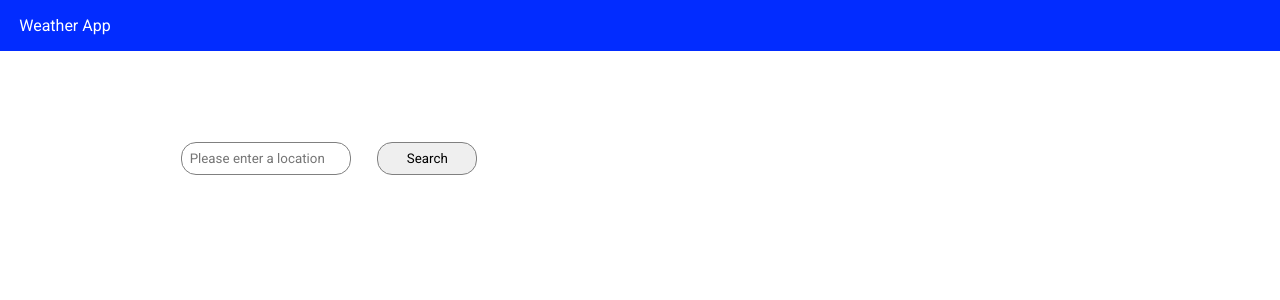
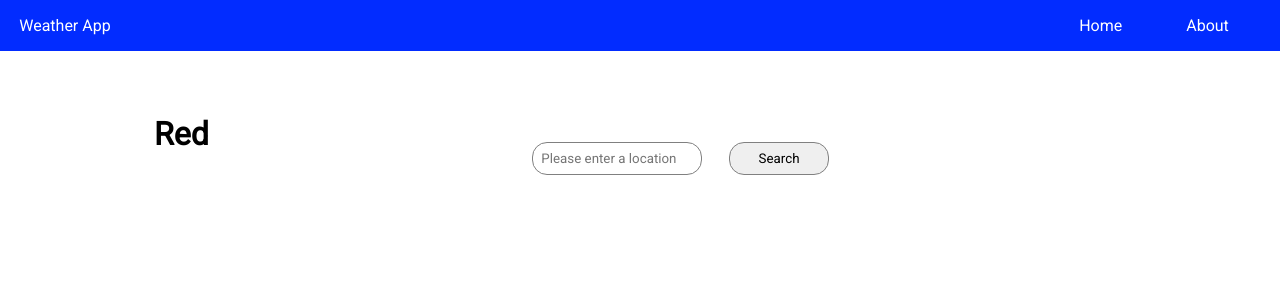
Before and after one commit to VincentLabor/weather-app, a React (Create React App) app: page / in a window 1280 px wide. Shown: the top 300 px of the page. Built offline with nearby package versions, Linux system fonts and the light colour scheme.

Commit message:
React router works properly now. Just need to reintroduce the components

```diff
--- a/package.json
+++ b/package.json
@@ -6,6 +6,7 @@
     "axios": "^0.19.0",
     "react": "^16.10.1",
     "react-dom": "^16.10.1",
+    "react-router-dom": "^5.1.2",
     "react-scripts": "3.1.2"
   },
   "scripts": {
--- a/src/App.css
+++ b/src/App.css
@@ -94,3 +94,28 @@ padding: 1em;
   padding: 4em;
   background: silver;
 }
+
+.navbar{
+  display: flex;
+  justify-content: space-between;
+  flex-direction: row;
+}
+
+.flex{
+  display: flex;
+}
+
+
+
+li{
+  list-style-type: none;
+}
+
+.page{
+  padding: 0 2em;
+}
+
+.navbar a{
+  text-decoration: none;
+  color: white;
+}
--- a/src/App.js
+++ b/src/App.js
@@ -1,10 +1,11 @@
 import React, { useState } from 'react';
 import Navbar from './Components/layout/Navbar';
-import Search from './Components/Locations/Search';
 import axios from 'axios'; // You have to install axios on your own.
-import CityWeather from './Components/Locations/CityWeather';
+import Home from './Components/Pages/Home';
 import './App.css';
 import Alert from './Components/layout/Alert';
+import About from './Components/Pages/About';
+import { BrowserRouter as Router, Switch, Link, Route } from 'react-router-dom';
 
 const App = () => {
 
@@ -44,22 +45,24 @@ const App = () => {
   }
 
   return (
-    <div>
-      <Navbar title='Weather App' />
-      <Alert alert={alert} />
-      <div className="container flex">
-        <Search searchLocations={searchLocations} showClear={city.length > 1 ? true : false} clearUsers={clearUsers} setAlert={setAlert} />
-        <CityWeather
-        loading={loading}
-          city={city}
-          country={country}
-          currentTempMax={currentTempMax}
-          currentTempMin={currentTempMin}
-          temp={temp}
-          showClass={city.length > 1 ? true : false}
-        />
+    <Router>
+      <div>
+        <Navbar title='Weather App' />
+        <Alert alert={alert} />
+        <div className="container flex">
+
+
+          <Switch>
+            <Route exact path='/' component={Home}/>
+
+            <Route exact path='/about' component={About}/>
+
+
+
+          </Switch>
+        </div>
       </div>
-    </div>
+    </Router>
   );
 }
 
--- a/src/Components/Locations/Search.js
+++ b/src/Components/Locations/Search.js
@@ -1,5 +1,4 @@
 import React, { useState } from 'react';
-import Spinner from '../layout/Spinner';
 
 const Search = ({ showClear, clearUsers, setAlert, searchLocations }) => { //Inside of the arguments are props
     const [text, setText] = useState(''); //Inside of the parenthesees is the value of the text currently.
--- /dev/null
+++ b/src/Components/Pages/About.js
@@ -0,0 +1,12 @@
+import React, { Fragment } from 'react'
+
+const About = (props) => {
+    return (
+        <Fragment>
+
+
+        </Fragment>
+    )
+}
+
+export default About
--- /dev/null
+++ b/src/Components/Pages/Home.js
@@ -0,0 +1,15 @@
+import React, { Fragment } from 'react'
+import Search from '../Locations/Search'
+import CityWeather from '../Locations/CityWeather'
+
+const Home = (props) => {
+    return (
+        <Fragment>
+            <h1>Red</h1>
+            <Search/>
+            <CityWeather/>
+        </Fragment>
+    )
+}
+
+export default Home
--- a/src/Components/layout/Navbar.js
+++ b/src/Components/layout/Navbar.js
@@ -1,9 +1,20 @@
 import React from 'react'
+import { Link } from 'react-router-dom';
 
- function Navbar({title}) {
+function Navbar({ title }) {
     return (
         <nav className='navbar bg-blue'>
-        {title}
+            {title}
+            <ul className="flex">
+                <li className="page">
+                    <Link to="/">Home</Link>
+                </li>
+
+
+                <li className="page">
+                    <Link to="/about">About</Link>
+                </li>
+            </ul>
         </nav>
     )
 }
```
Also changed, not shown: 1 other file (tests, documents, lock files or other folders).
